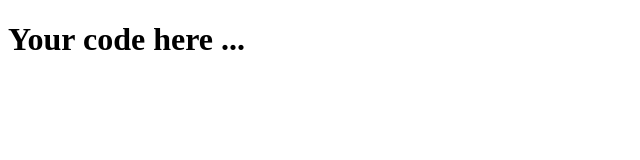
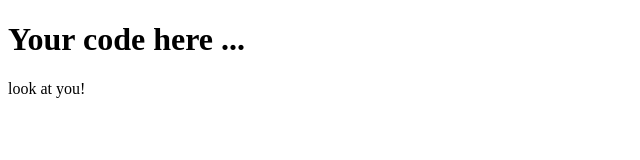
Before and after one commit to shshchkn/git-loftschool, a plain HTML site: page index.html in a window 1280 px wide. Shown: the full height of the page, 0-640 px from the left. Drawn offline with Linux system fonts and the light colour scheme.

Commit message:
2nd commit

```diff
--- a/index.html
+++ b/index.html
@@ -8,6 +8,7 @@
 <body>
 
 	<h1>Your code here ...</h1>
+	<p>look at you!</p>
 
 </body>
 </html>
```
